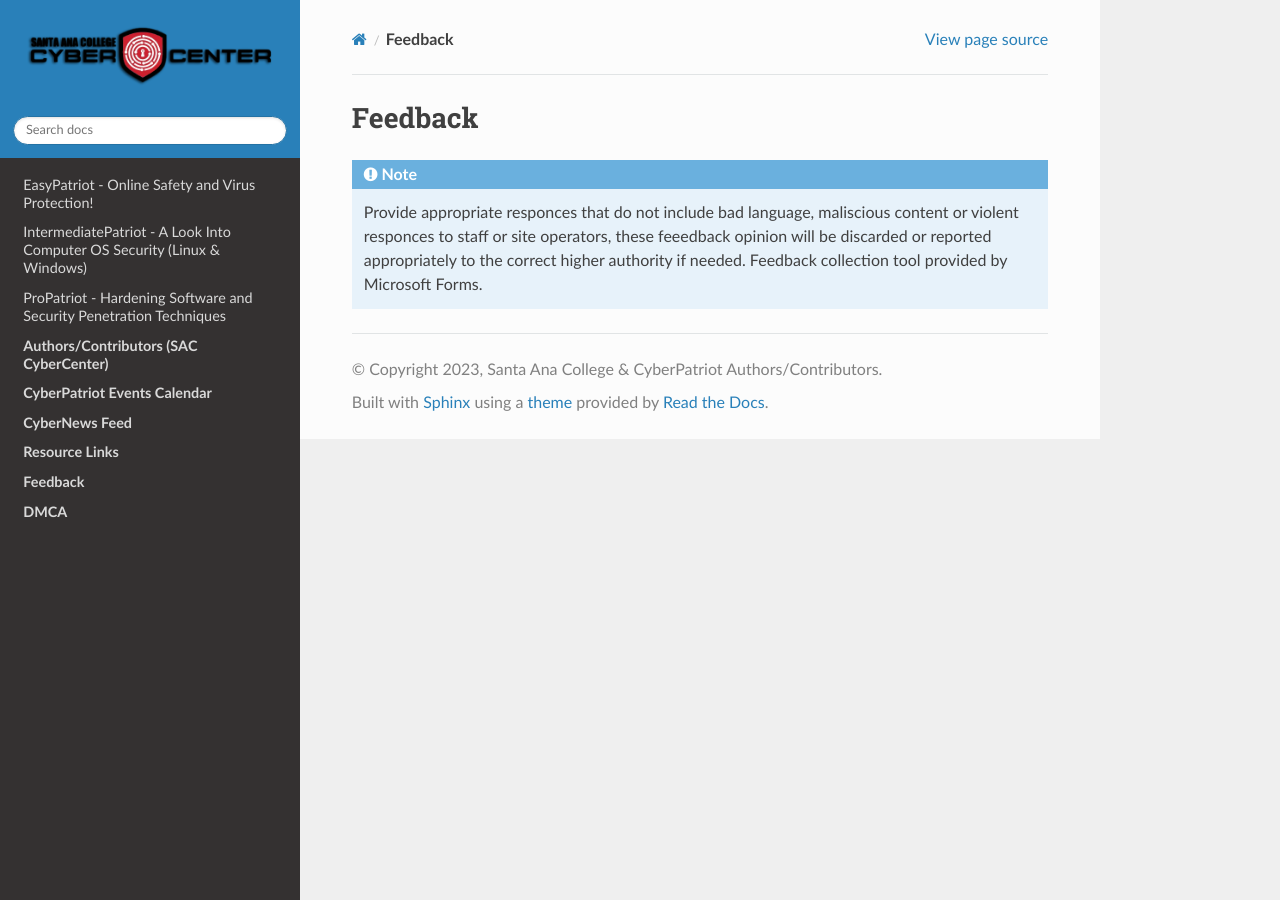
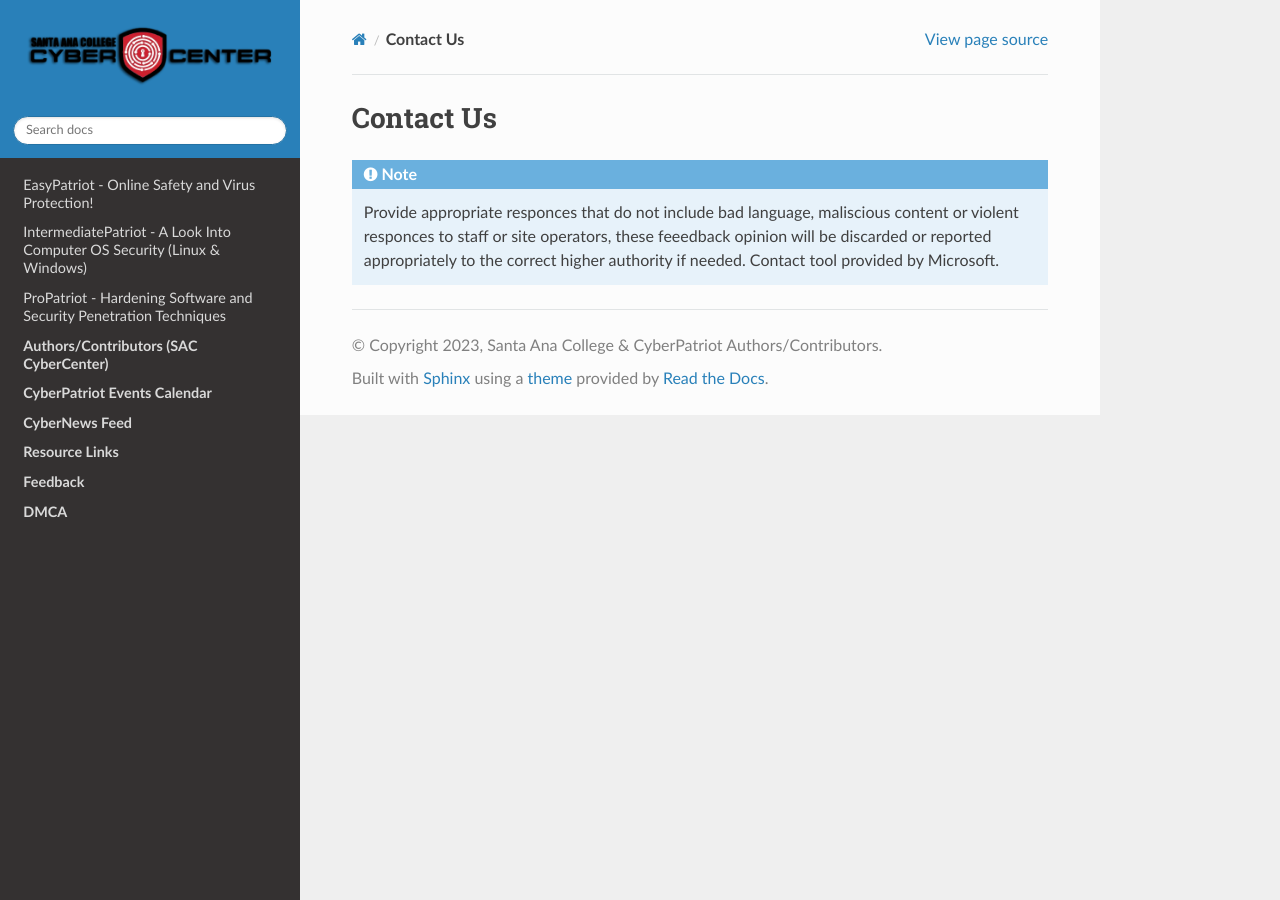
Before and after one commit to natt96z/cybersac, a Sphinx documentation site: the page built from docs/source/Contact.rst, in a window 1280 px wide. Built offline with Sphinx 7.4.7 and the Read the Docs theme 2.0.0, drawn with Linux system fonts in a browser that asks for light colours; pages that are not in the unit, such as notebooks, are missing from menus.

Commit message:
Update Contact.rst

```diff
--- a/docs/source/Contact.rst
+++ b/docs/source/Contact.rst
@@ -1,4 +1,4 @@
-**Feedback**
+**Contact Us**
 =================================
 
-.. Note:: Provide appropriate responces that do not include bad language, maliscious content or violent responces to staff or site operators, these feeedback opinion will be discarded or reported appropriately to the correct higher authority if needed. Feedback collection tool provided by Microsoft Forms.
+.. Note:: Provide appropriate responces that do not include bad language, maliscious content or violent responces to staff or site operators, these feeedback opinion will be discarded or reported appropriately to the correct higher authority if needed. Contact tool provided by Microsoft.
```
